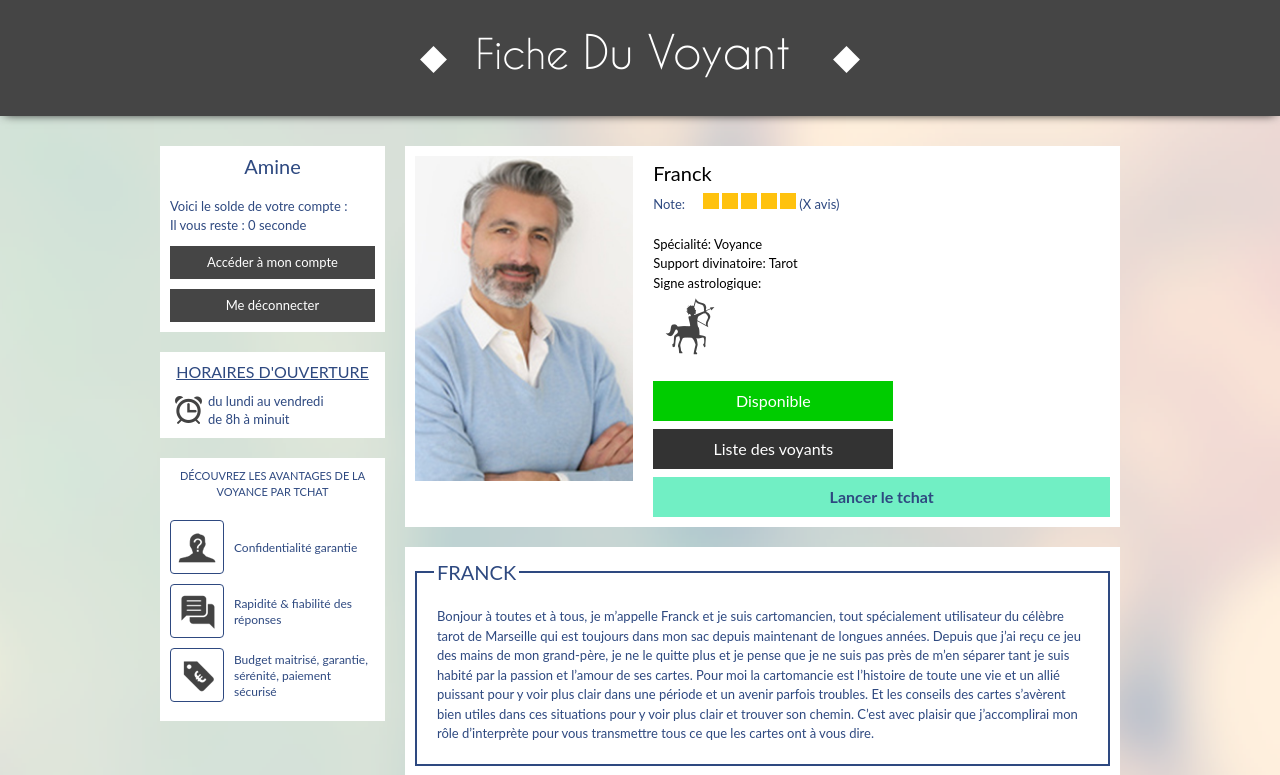
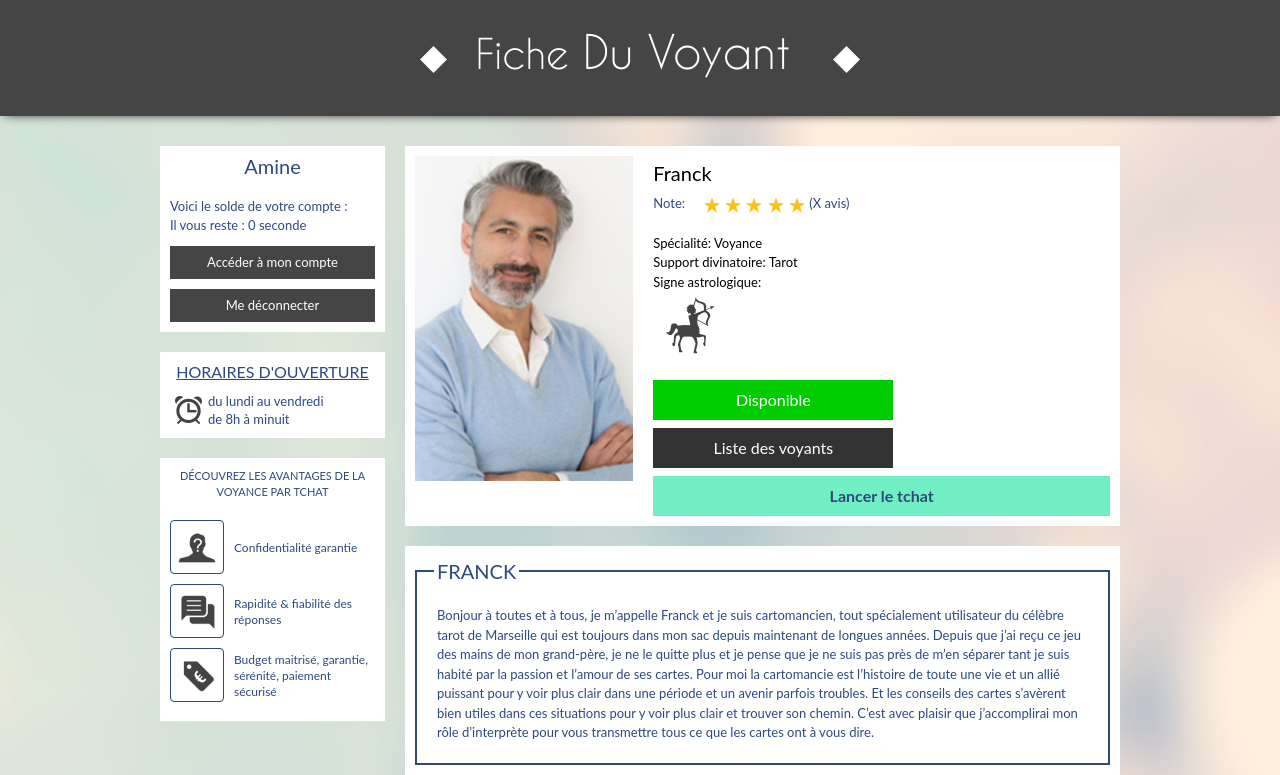
Before and after one commit to moughamir/tchat, a PHP site: page /fiche-voyant.html in a window 1280 px wide. Shown: the part 165-940 px from the top of the page. Run offline with PHP 8.4, Linux system fonts and the light colour scheme; some libraries are stand-ins or nearby versions.

Commit message:
Stars for rating

```diff
--- a/fiche-voyant.html
+++ b/fiche-voyant.html
@@ -68,11 +68,11 @@
                     <div class="psychic__profile">
                         <h1 class="psychic__name">Franck</h1>
                         <div class="rate">Note: <ul class="rating">
-                            <li class="star"></li>
-                            <li class="star"></li>
-                            <li class="star"></li>
-                            <li class="star"></li>
-                            <li class="star"></li>
+                            <li class="star"><img src="img/star.svg" /></li>
+                            <li class="star"><img src="img/star.svg" /></li>
+                            <li class="star"><img src="img/star.svg" /></li>
+                            <li class="star"><img src="img/star.svg" /></li>
+                            <li class="star"><img src="img/star.svg" /></li>
                         </ul> (X avis)</div>
                         <p class="psychic__info">
                             Spécialité: <span>Voyance</span><br />
--- a/new.css
+++ b/new.css
@@ -74,7 +74,6 @@ body {
 }
 .star {
     display: inline-block;
-    width: 16px;
-    height: 16px;
-    background: #FFC20E;
+    width: 18px;
+    height: 18px;
 }
```
Also changed, not shown: voyants.html (+4 -5 lines), img/star.svg (added).
